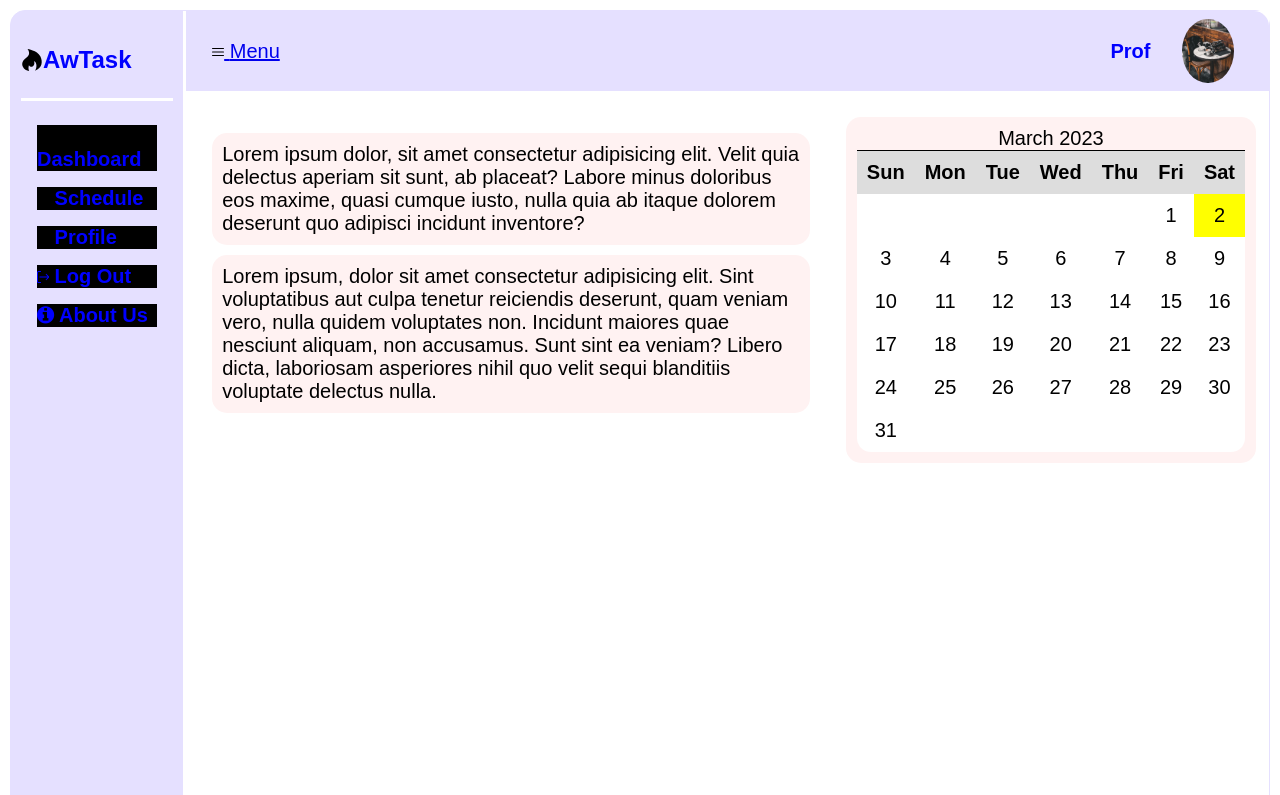
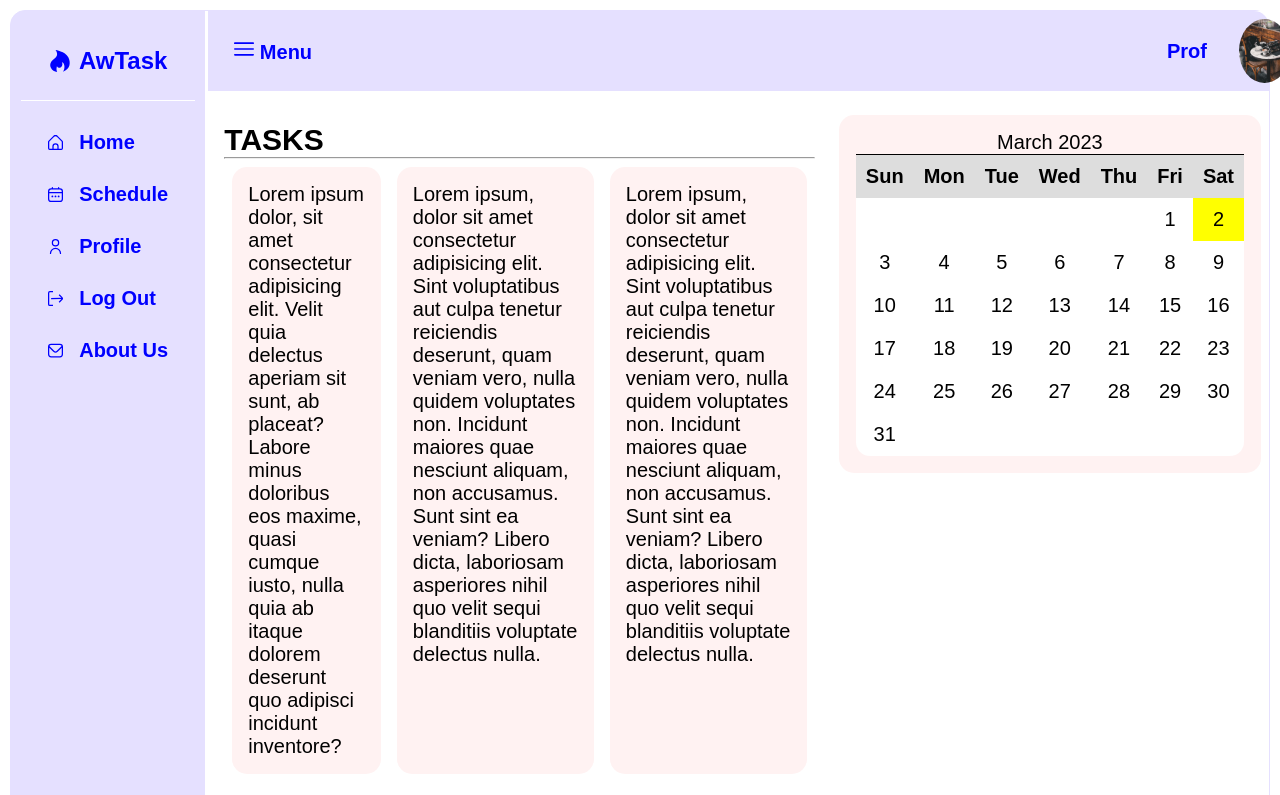
Before and after one commit to prof-awis/automated-task-mgt, a plain HTML site: page automated-task-mgt/pages/Dashboard/dashboard.html in a window 1280 px wide. Shown: the top 795 px of the page. Drawn offline with Linux system fonts and the light colour scheme.

```diff
--- /dev/null
+++ b/automated-task-mgt/assets/global.css
@@ -0,0 +1,65 @@
+* {
+  padding: 0;
+  margin: 0;
+  box-sizing: border-box;
+}
+/* Color palletes used
+dark-blue: #7286D3
+blue: #8EA7E9
+purple: #E5E0FF
+cream: #FFF2F2
+*/
+.main {
+  display: flex;
+  height: 100vh;
+  background: #fff2f2;
+}
+
+.left-side {
+  width: 50%;
+}
+img {
+  height: 100vh;
+  width: 100%;
+}
+
+.right-side {
+  background: #fff2f2;
+  width: 50%;
+  display: flex;
+  align-items: center;
+  justify-content: center;
+}
+.content {
+  display: flex;
+  flex-direction: column;
+  align-items: center;
+  justify-content: center;
+  padding: 1rem;
+  margin: 1rem;
+  row-gap: 2rem;
+}
+
+a {
+  text-decoration: none;
+  color: blue;
+  background-color: #e5e0ff;
+  font-weight: bold;
+  letter-spacing: 4px;
+  font-size: 16px;
+  text-transform: uppercase;
+  padding: 10px 20px;
+  position: relative;
+  display: inline-block;
+  border-radius: 15px;
+  cursor: pointer;
+  transition: all 0.1s ease-in-out;
+  border: solid 2px transparent;
+}
+
+a:hover {
+  background-color: #7286d3;
+  /* border-color: red; */
+  color: white;
+  transition: all 0.8s ease-in-out;
+}
--- /dev/null
+++ b/automated-task-mgt/pages/Button/index.css
@@ -0,0 +1,107 @@
+* {
+    box-sizing: border-box;
+  }
+
+  .main {
+    background-color: #262626;
+    width: 100%;
+    height: 100vh;
+    display: flex;
+    flex-direction: column;
+    justify-content: center;
+    align-items: center;
+  }
+.button{
+    position: relative;
+    display: block;
+     width: 180px;
+     height: 30px;
+     border-radius: 18px;
+     background-color: #ff5574;
+     border: solid 2px ;
+     /* you can add a third attribute on the border like 'transparent to make it' */
+     color: greenyellow;
+     font-size: 15px;
+     font-weight: 300;
+     cursor: pointer;
+     transition: all .1s ease-in-out;
+
+}
+button:hover{
+    background-color: transparent;
+    border-color: red;
+    transition: all 2s ease-in-out;
+
+}
+
+/*
+.loader {
+    display: flex;
+    justify-content: center;
+    align-items: center;
+    width: 50px;
+    height: 50px;
+    background: transparent;
+    margin: 30px auto 0 auto;
+    border: solid 2px #424242;
+    border-top: solid 2px #1c89ff;
+    border-radius: 50%;
+    opacity: 0;
+  }
+
+  .check {
+    width: 100%;
+    height: 100%;
+    display: flex;
+    flex-direction: column;
+    justify-content: center;
+    align-items: center;
+    transform: translate3d(-4px,50px,0);
+    opacity: 0;
+    span:nth-child(1) {
+      display: block;
+      width: 10px;
+      height: 2px;
+      background-color: #fff;
+      transform: rotate(45deg);
+    }
+    span:nth-child(2) {
+      display: block;
+      width: 20px;
+      height: 2px;
+      background-color: #fff;
+      transform: rotate(-45deg) translate3d(14px, -4px, 0);
+      transform-origin: 100%;
+    }
+  }
+
+  .loader.active {
+    animation: loading 2s ease-in-out;
+    animation-fill-mode: forwards;
+  }
+
+  .check.active {
+    opacity: 1;
+    transform: translate3d(-4px,4px,0);
+    transition: all .5s cubic-bezier(.49, 1.74, .38, 1.74);
+    transition-delay: .2s;
+  }
+
+  @keyframes loading {
+    30% {
+      opacity:1;
+    }
+
+    85% {
+      opacity:1;
+      transform: rotate(1080deg);
+      border-color: #262626;
+    }
+    100% {
+      opacity:1;
+      transform: rotate(1080deg);
+       border-color: #1c89ff;
+    }
+  }
+
+   */
--- a/automated-task-mgt/pages/Dashboard/dashboard.css
+++ b/automated-task-mgt/pages/Dashboard/dashboard.css
@@ -70,18 +70,10 @@ body {
   height: 10vh;
   display: flex;
   align-items: center;
-  /* margin-bottom: 1rem; */
-  border-bottom: solid white;
-
-  /* background-color: antiquewhite; */
-}
-
-.logo-details i {
-  font-size: 30px;
-  font-weight: 500;
-  color: blue;
-  min-width: 60px;
-  text-align: center;
+  justify-content: center;
+  margin: 0 auto;
+  border-bottom: 1px solid white;
+  column-gap: 0.5rem;
 }
 
 .logo-name {
@@ -106,58 +98,22 @@ body {
 
 .nav-links li a {
   color: blue;
-  background: #000;
-  display: block;
+  display: flex;
+  /* display: block; */
+  align-items: center;
+  /* justify-content: center; */
   text-decoration: none;
   font-weight: bold;
-  /* padding: 0.4rem 0.5rem; */
+  padding: 0.4rem 0.7rem;
   width: 100%;
-  /* width: inherit; */
+  border-radius: 1rem;
+  column-gap: 1rem;
 }
 
 .nav-links li a:hover {
   color: #000;
   background: #8b9bdb;
 }
-
-/* .links_name {
-  color: blue;
-} */
-/*
-.nav-links li {
-  position: relative;
-  list-style: none;
-  height: 50px;
-  width: 100%;
-  border-radius: 30px;
-}
-
-.nav-links li a {
-  height: 100%;
-  width: 100%;
-  display: flex;
-  align-items: center;
-  text-decoration: none;
-  transition: all 0.4s ease;
-}
-.nav-links li a.active {
-  background: #8ea7e9;
-}
-.nav-links li a:hover {
-  background: #8ea7e9;
-}
-.nav-links li i {
-  min-width: 60px;
-  text-align: center;
-  font-size: 18px;
-  color: #fff;
-}
-.nav-links li a .links_name {
-  color: #fff;
-  font-size: 15px;
-  font-weight: 500;
-  white-space: nowrap;
-} */
 
 .home-section {
   background: #ffffff;
@@ -174,8 +130,11 @@ body {
   /* background-color: antiquewhite; */
 }
 
-.menu-bar {
+.menu-bar a {
   padding: 0 1rem;
+  text-decoration: none;
+  color: blue;
+  font-weight: bold;
 }
 
 .lists {
@@ -186,22 +145,7 @@ body {
 .lists li {
   padding: 0 1rem;
 }
-.right-navbar {
-  display: flex;
-  /* justify-content: flex-end; */
-  justify-content: space-between;
-  align-items: center;
-  width: 20%;
-}
 
-.right-navbar span {
-  display: flex;
-  justify-content: center;
-  align-items: center;
-  color: blue;
-  font-weight: bold;
-  padding: 0 2rem;
-}
 .user-image {
   display: flex;
   justify-content: space-between;
@@ -223,14 +167,39 @@ img {
 .left-below-navbar {
   width: 60%;
   padding: 1rem;
+  display: flex;
+  flex-direction: column;
+}
+.content {
+  display: flex;
+  /* margin: 1rem; */
+  /* flex-direction: row; */
+  margin-bottom: 1rem;
 }
 
-.calender,
-.content {
+.task,
+.calender {
   background: #fff2f2;
   border-radius: 15px;
-  padding: 10px;
-  margin: 10px;
+  padding: 1rem;
+  margin: 0.5rem;
+}
+
+.right-navbar {
+  display: flex;
+  /* justify-content: flex-end; */
+  justify-content: space-between;
+  align-items: center;
+  width: 15%;
+}
+
+.right-navbar span {
+  display: flex;
+  justify-content: center;
+  align-items: center;
+  color: blue;
+  font-weight: bold;
+  padding: 0 2rem;
 }
 
 table {
--- a/automated-task-mgt/pages/Dashboard/dashboard.html
+++ b/automated-task-mgt/pages/Dashboard/dashboard.html
@@ -24,6 +24,7 @@
             viewBox="0 0 24 24"
             width="22"
             height="22"
+            fill="blue"
           >
             <g>
               <path
@@ -43,14 +44,15 @@
                   xmlns="http://www.w3.org/2000/svg"
                   id="Outline"
                   viewBox="0 0 24 24"
-                  width="12"
-                  height="12"
+                  width="15"
+                  height="15"
+                  fill="blue"
                 >
                   <path
                     d="M23.121,9.069,15.536,1.483a5.008,5.008,0,0,0-7.072,0L.879,9.069A2.978,2.978,0,0,0,0,11.19v9.817a3,3,0,0,0,3,3H21a3,3,0,0,0,3-3V11.19A2.978,2.978,0,0,0,23.121,9.069ZM15,22.007H9V18.073a3,3,0,0,1,6,0Zm7-1a1,1,0,0,1-1,1H17V18.073a5,5,0,0,0-10,0v3.934H3a1,1,0,0,1-1-1V11.19a1.008,1.008,0,0,1,.293-.707L9.878,2.9a3.008,3.008,0,0,1,4.244,0l7.585,7.586A1.008,1.008,0,0,1,22,11.19Z"
                   />
                 </svg>
-                <span class="links_name">Dashboard</span>
+                <span class="links_name">Home</span>
               </a>
             </li>
 
@@ -60,8 +62,9 @@
                   xmlns="http://www.w3.org/2000/svg"
                   id="Outline"
                   viewBox="0 0 24 24"
-                  width="12"
-                  height="12"
+                  width="15"
+                  height="15"
+                  fill="blue"
                 >
                   <path
                     d="M19,2H18V1a1,1,0,0,0-2,0V2H8V1A1,1,0,0,0,6,1V2H5A5.006,5.006,0,0,0,0,7V19a5.006,5.006,0,0,0,5,5H19a5.006,5.006,0,0,0,5-5V7A5.006,5.006,0,0,0,19,2ZM2,7A3,3,0,0,1,5,4H19a3,3,0,0,1,3,3V8H2ZM19,22H5a3,3,0,0,1-3-3V10H22v9A3,3,0,0,1,19,22Z"
@@ -80,8 +83,9 @@
                   xmlns="http://www.w3.org/2000/svg"
                   id="Outline"
                   viewBox="0 0 24 24"
-                  width="12"
-                  height="12"
+                  width="15"
+                  height="15"
+                  fill="blue"
                 >
                   <path
                     d="M12,12A6,6,0,1,0,6,6,6.006,6.006,0,0,0,12,12ZM12,2A4,4,0,1,1,8,6,4,4,0,0,1,12,2Z"
@@ -99,8 +103,8 @@
                 <svg
                   xmlns="http://www.w3.org/2000/svg"
                   viewBox="0 0 24 24"
-                  width="12"
-                  height="12"
+                  width="15"
+                  height="15"
                   fill="blue"
                 >
                   <g id="_01_align_center" data-name="01 align center">
@@ -118,7 +122,19 @@
             </li>
             <li>
               <a href="#" class="active">
-                <i class="fa fa-info-circle"></i>
+                <!-- <i class="fa fa-info-circle"></i> -->
+                <svg
+                  xmlns="http://www.w3.org/2000/svg"
+                  id="Outline"
+                  viewBox="0 0 24 24"
+                  width="15"
+                  height="15"
+                  fill="blue"
+                >
+                  <path
+                    d="M19,1H5A5.006,5.006,0,0,0,0,6V18a5.006,5.006,0,0,0,5,5H19a5.006,5.006,0,0,0,5-5V6A5.006,5.006,0,0,0,19,1ZM5,3H19a3,3,0,0,1,2.78,1.887l-7.658,7.659a3.007,3.007,0,0,1-4.244,0L2.22,4.887A3,3,0,0,1,5,3ZM19,21H5a3,3,0,0,1-3-3V7.5L8.464,13.96a5.007,5.007,0,0,0,7.072,0L22,7.5V18A3,3,0,0,1,19,21Z"
+                  />
+                </svg>
                 <span class="links_name">About Us</span>
               </a>
             </li>
@@ -134,8 +150,9 @@
                 xmlns="http://www.w3.org/2000/svg"
                 id="Outline"
                 viewBox="0 0 24 24"
-                width="12"
-                height="12"
+                width="20"
+                height="20"
+                fill="blue"
                 class="sidebarBtn"
               >
                 <rect y="11" width="24" height="2" rx="1" />
@@ -166,23 +183,67 @@
 
         <div class="below-navbar">
           <div class="left-below-navbar">
+            <div>
+              <h1>TASKS</h1>
+              <hr />
+            </div>
+
             <div class="content">
+              <div class="task">
                 <p>
-                Lorem ipsum dolor, sit amet consectetur adipisicing elit. Velit
-                quia delectus aperiam sit sunt, ab placeat? Labore minus
+                  Lorem ipsum dolor, sit amet consectetur adipisicing elit.
+                  Velit quia delectus aperiam sit sunt, ab placeat? Labore minus
                   doloribus eos maxime, quasi cumque iusto, nulla quia ab itaque
                   dolorem deserunt quo adipisci incidunt inventore?
                 </p>
               </div>
-            <div class="content">
+              <div class="task">
                 <p>
                   Lorem ipsum, dolor sit amet consectetur adipisicing elit. Sint
-                voluptatibus aut culpa tenetur reiciendis deserunt, quam veniam
-                vero, nulla quidem voluptates non. Incidunt maiores quae
-                nesciunt aliquam, non accusamus. Sunt sint ea veniam? Libero
-                dicta, laboriosam asperiores nihil quo velit sequi blanditiis
-                voluptate delectus nulla.
+                  voluptatibus aut culpa tenetur reiciendis deserunt, quam
+                  veniam vero, nulla quidem voluptates non. Incidunt maiores
+                  quae nesciunt aliquam, non accusamus. Sunt sint ea veniam?
+                  Libero dicta, laboriosam asperiores nihil quo velit sequi
+                  blanditiis voluptate delectus nulla.
                 </p>
+              </div>
+              <div class="task">
+                <p>
+                  Lorem ipsum, dolor sit amet consectetur adipisicing elit. Sint
+                  voluptatibus aut culpa tenetur reiciendis deserunt, quam
+                  veniam vero, nulla quidem voluptates non. Incidunt maiores
+                  quae nesciunt aliquam, non accusamus. Sunt sint ea veniam?
+                  Libero dicta, laboriosam asperiores nihil quo velit sequi
+                  blanditiis voluptate delectus nulla.
+                </p>
+              </div>
+            </div>
+
+            <div>
+              <div>
+                <h1>UPCOMING TASKS</h1>
+                <hr />
+              </div>
+              <div class="content">
+                <div class="task">
+                  <p>
+                    Lorem ipsum dolor, sit amet consectetur adipisicing elit.
+                    Velit quia delectus aperiam sit sunt, ab placeat? Labore
+                    minus doloribus eos maxime, quasi cumque iusto, nulla quia
+                    ab itaque dolorem deserunt quo adipisci incidunt inventore?
+                  </p>
+                </div>
+                <div class="task">
+                  <p>
+                    Lorem ipsum, dolor sit amet consectetur adipisicing elit.
+                    Sint voluptatibus aut culpa tenetur reiciendis deserunt,
+                    quam veniam vero, nulla quidem voluptates non. Incidunt
+                    maiores quae nesciunt aliquam, non accusamus. Sunt sint ea
+                    veniam? Libero dicta, laboriosam asperiores nihil quo velit
+                    sequi blanditiis voluptate delectus nulla.
+                  </p>
+                </div>
+              </div>
             </div>
           </div>
 
--- a/automated-task-mgt/pages/Sign up/signup.css
+++ b/automated-task-mgt/pages/Sign up/signup.css
@@ -6,7 +6,7 @@ body {
   margin: 0;
   padding: 0;
   font-family: sans-serif;
-  background: linear-gradient(#e5e0ff, #fff2f2);
+  background: linear-gradient(#fff2f2);
 }
 
 .login-box {
@@ -68,7 +68,8 @@ body {
   position: relative;
   display: inline-block;
   padding: 10px 20px;
-  color: #7286d3;
+  color: blue;
+  font-weight: bold;
   font-size: 16px;
   text-decoration: none;
   text-transform: uppercase;
```
Also changed, not shown: automated-task-mgt/index.html (+22 -2 lines), automated-task-mgt/pages/Button/index.html (added, +24 -0 lines), automated-task-mgt/pages/Button/index.js (added, +13 -0 lines), automated-task-mgt/pages/Login/login.css (+6 -3 lines), automated-task-mgt/pages/Login/login.html (+1 -1 lines), automated-task-mgt/pages/Sign up/signup.html (+1 -1 lines). Lines whose indentation alone changed are shown as unchanged.
